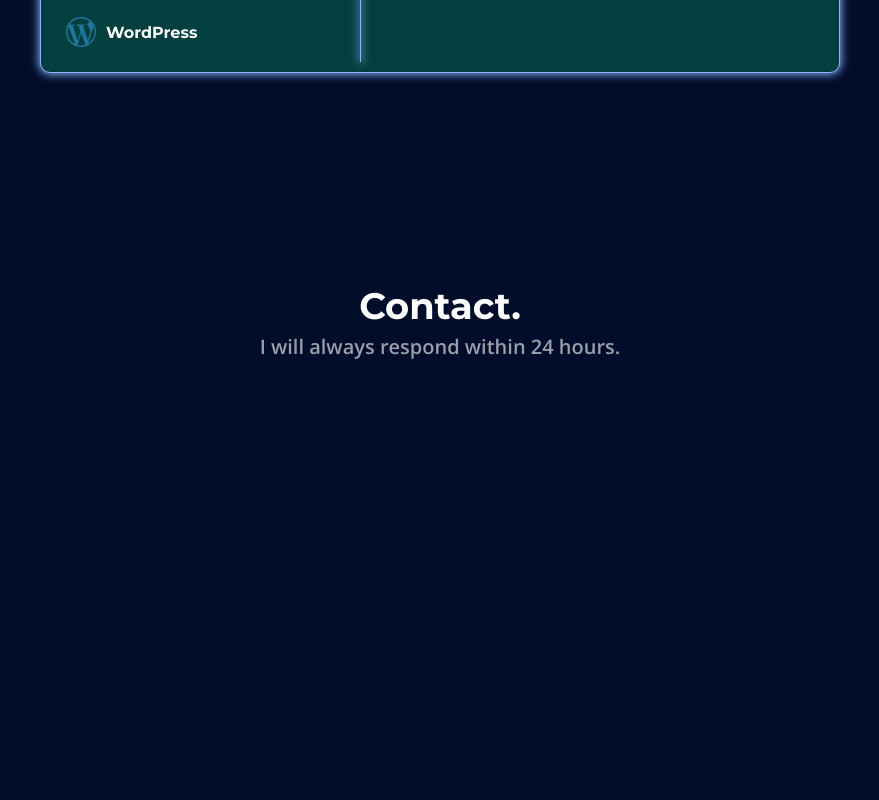
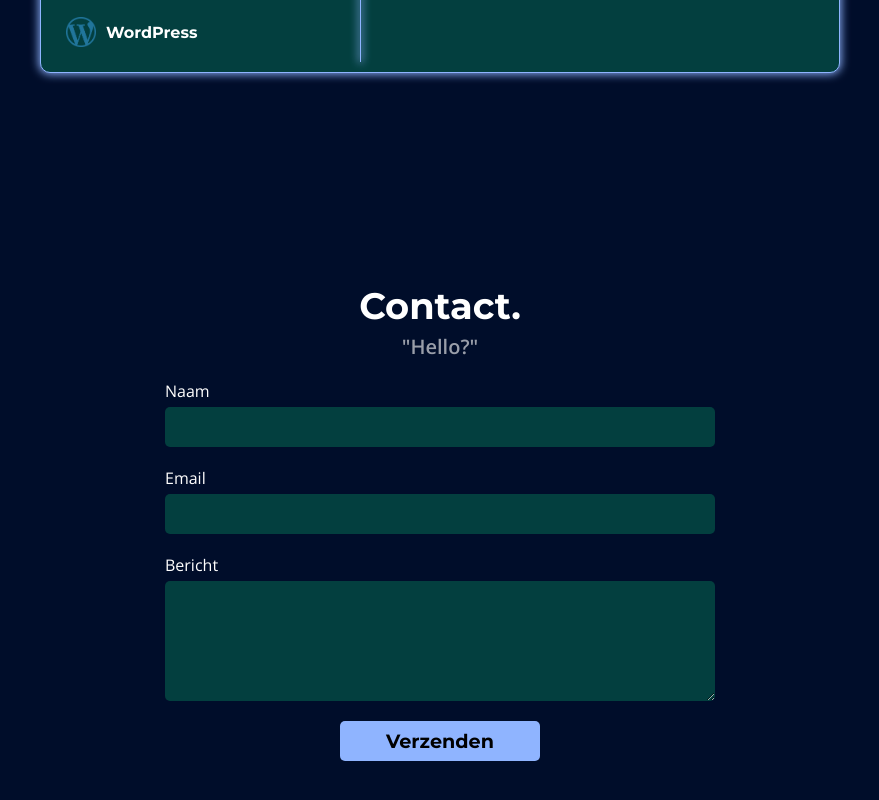
Before and after one commit to tobiasvdorp/react-portfoliowebsite, a React (Create React App) app in the folder react-portfolio/: page / in a window 1280 px wide. Shown: the part 4122-4922 px from the top of the page, without its empty margins (200-1079 px from the left). Built offline with nearby package versions, Linux system fonts and the light colour scheme; a web font is replaced by a local one.

Commit message:
Contact form first version

```diff
--- a/react-portfolio/package.json
+++ b/react-portfolio/package.json
@@ -4,6 +4,7 @@
   "version": "0.1.0",
   "private": true,
   "dependencies": {
+    "@formspree/react": "^2.5.1",
     "@testing-library/jest-dom": "^5.17.0",
     "@testing-library/react": "^13.4.0",
     "@testing-library/user-event": "^13.5.0",
--- /dev/null
+++ b/react-portfolio/src/components/css/contact.css
@@ -0,0 +1,51 @@
+/* Form container */
+.contact form {
+  display: flex;
+  flex-direction: column;
+  justify-content: center;
+  gap: 20px;
+  max-width: 550px;
+  width: 100%;
+}
+
+/* Form elementen */
+.contact form div {
+  display: flex;
+  flex-direction: column;
+  justify-content: center;
+}
+
+/* Verzenden */
+.contact form button {
+  height: 40px;
+  width: 200px;
+  font-size: 1.2rem;
+  padding: 0;
+  border: none;
+}
+
+.contact,
+#send {
+  display: flex;
+  flex-direction: column;
+  align-items: center;
+}
+/* Velden */
+.contact form input,
+.contact form textarea {
+  margin-top: 5px;
+  height: 40px;
+  background-color: var(--secondary);
+  border: 0px solid var(--secondary);
+  border-radius: 5px;
+  padding: 0 10px;
+  font-size: 1.2rem;
+  color: var(--primary);
+
+  font-family: "Open Sans", sans-serif;
+}
+
+.contact form textarea {
+  min-height: 120px;
+  min-width: 100%;
+}
--- a/react-portfolio/src/components/js/Contact.js
+++ b/react-portfolio/src/components/js/Contact.js
@@ -1,11 +1,59 @@
-import React from "react";
+import React, { useState } from "react";
+import "../css/contact.css";
+const ContactForm = () => {
+  const [status, setStatus] = useState("");
 
-function Contact() {
+  const handleSubmit = (e) => {
+    e.preventDefault();
+    const form = e.target;
+    fetch("https://formspree.io/f/xknlznnl", {
+      method: "POST",
+      headers: { "Content-Type": "application/json" },
+      body: JSON.stringify({
+        name: form.name.value,
+        email: form.email.value,
+        message: form.message.value,
+      }),
+    })
+      .then((response) => response.json())
+      .then((data) => {
+        if (data.ok) {
+          setStatus("Bedankt voor je bericht!");
+          form.reset();
+        } else {
+          setStatus("Er ging iets mis, probeer het opnieuw.");
+        }
+      });
+  };
+
   return (
-    <div>
+    <div className="contact">
       <h2 className="title2">Contact.</h2>
-      <h3 className="readmore">I will always respond within 24 hours. </h3>
+      <h3 className="readmore">"Hello?"</h3>
+
+      <form onSubmit={handleSubmit} className="">
+        <div id="name">
+          <label htmlFor="name">Naam</label>
+          <input type="text" id="name" name="name" required />
+        </div>
+        <div id="email">
+          <label htmlFor="email">Email</label>
+          <input type="email" id="email" name="email" required />
+        </div>
+        <div id="message">
+          <label htmlFor="message">Bericht</label>
+          <textarea id="message" name="message" required></textarea>
+        </div>
+        <div id="send">
+          <button type="submit" className="button">
+            Verzenden
+          </button>
+        </div>
+
+        {status && <p>{status}</p>}
+      </form>
     </div>
   );
-}
-export default Contact;
+};
+
+export default ContactForm;
```
Also changed, not shown: 1 other file (tests, documents, lock files or other folders).
